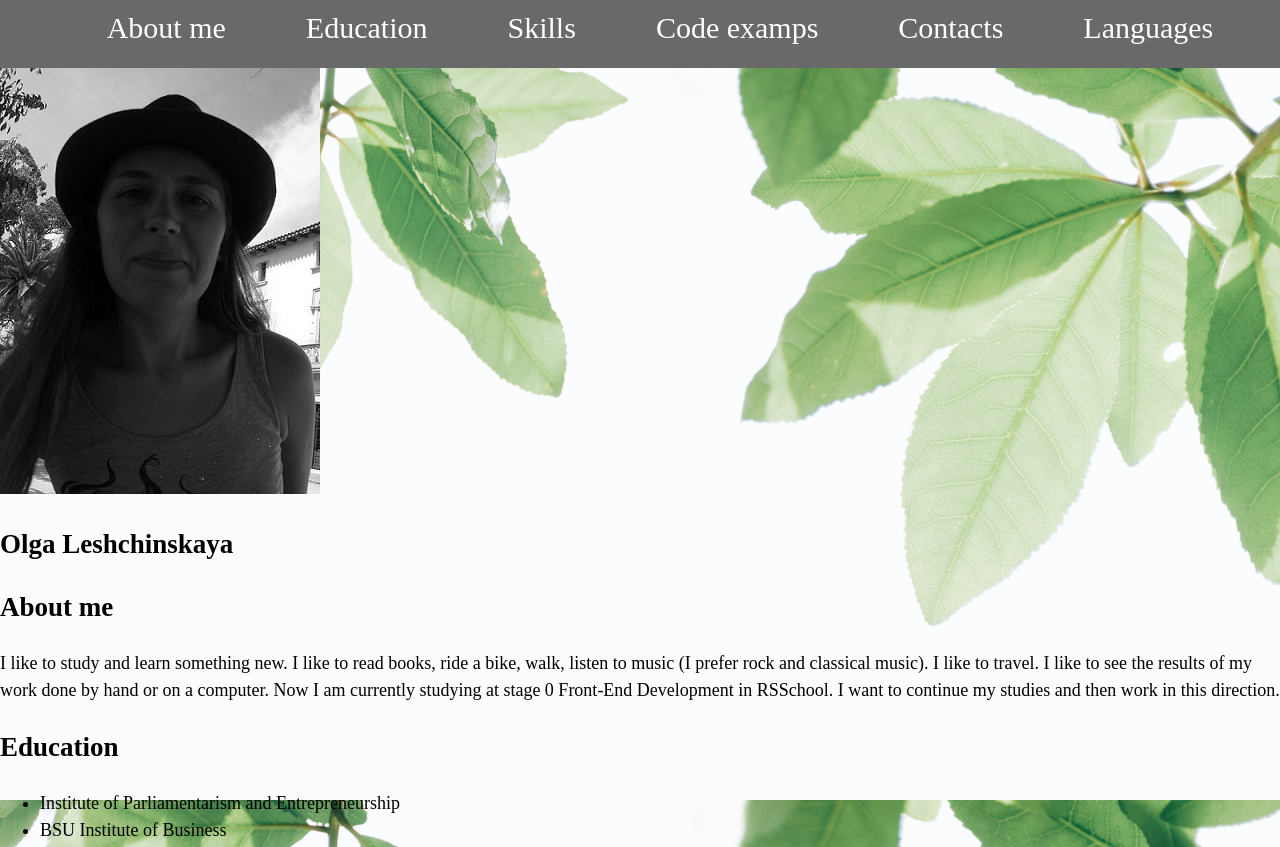
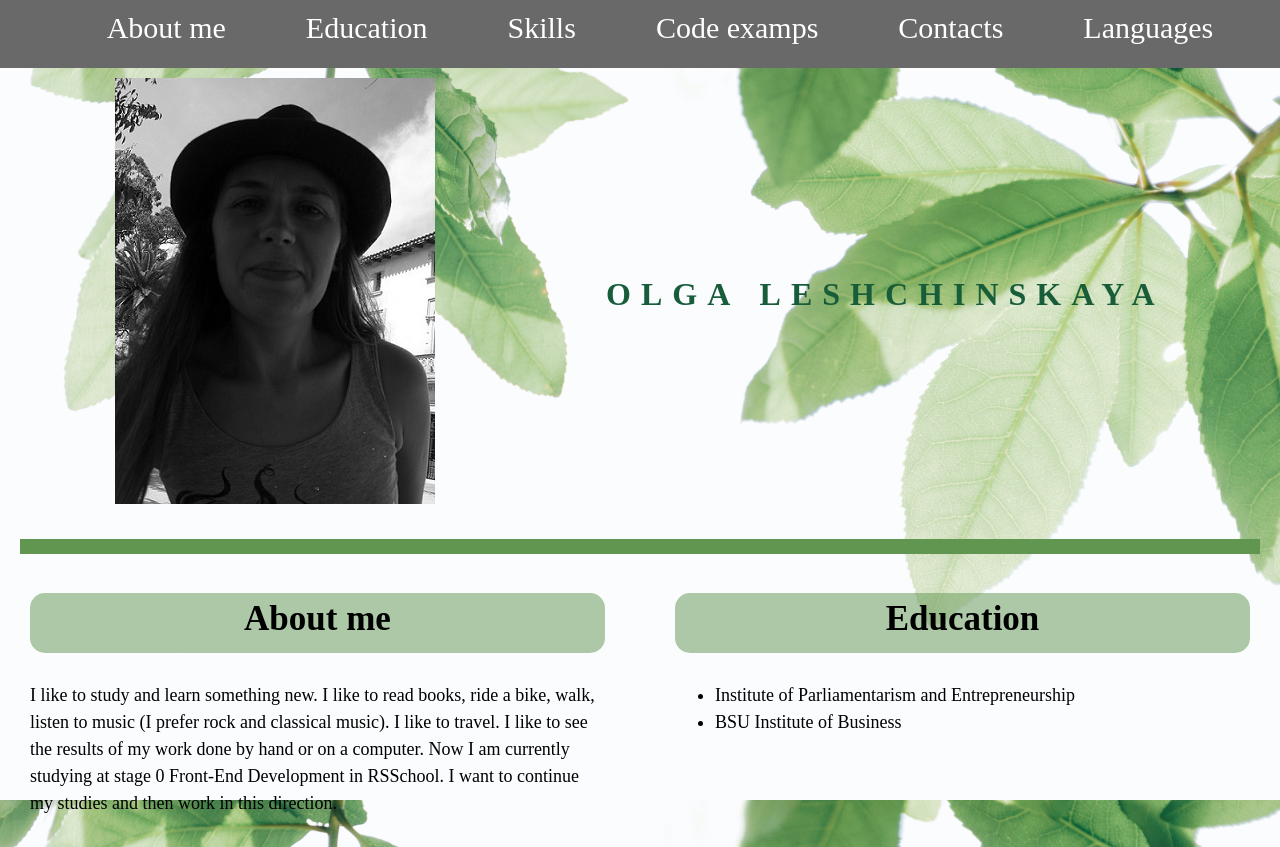
Before and after one commit to OlgaLeshchinskaya/rsschool-cv, a plain HTML site: page index.html in a window 1280 px wide. Shown: the top 847 px of the page. Drawn offline with Linux system fonts and the light colour scheme; a web font is replaced by a local one.

Commit message:
feat: add main style

```diff
--- a/style.css
+++ b/style.css
@@ -74,3 +74,90 @@ footer{
     background: #ddd;
     color: #A9A9A9;
 }
+
+main {
+    margin-bottom: auto;
+}
+
+.main-container {
+    display: flex;
+    flex-wrap: wrap;
+    justify-content: space-between;
+}
+
+.section {
+  width: calc(50% - 25px);
+  padding: 10px;
+  padding-bottom: 35px;
+  }
+
+@media (max-width: 768px) {
+    .section {
+      width: 100%;
+    }
+}
+
+@media (max-width: 1440px){
+    .container {
+      padding: 0 20px;
+  }
+}
+
+.link:hover {
+    color: #5d7260;
+}
+
+.section-title {
+    margin-bottom: 20px;
+    font-size: 20px;
+    font-weight: 400;
+    text-transform: uppercase;
+    letter-spacing: 5px;
+  }
+
+.section-profile {
+    display: flex;
+    justify-content: space-around;
+    width: 100%;
+    border-bottom: 15px solid rgba(97, 150, 80, 1);
+}
+
+.section-profile-title {
+    display: flex;
+    flex-direction: column;
+    justify-content: center;
+    align-content: center;
+    text-align: center;
+    text-transform: uppercase;
+}
+
+.frame{
+    height: 60px;
+    font-size: 35px;
+    text-align: center;
+    background-color: rgba(97, 150, 80, 0.5); /* Цвет фона */
+    border-radius: 15px; /* Радиус скругления */
+}
+
+.main-title {
+    position: relative;
+    padding: 0;
+    margin-bottom: 20px;
+    color:  #175d3a;
+    font-size: 32px;
+    font-weight: 300;
+    letter-spacing: 10px;
+    line-height: 50px;
+    word-spacing: 3px;
+    font-weight: bold;
+}
+
+.main-title::after {
+    content: "";
+    position: absolute;
+    bottom: -19px;
+    left: 50%;
+    margin-left: -70px;
+    width: 140px;
+    height: 2px;
+}
```
